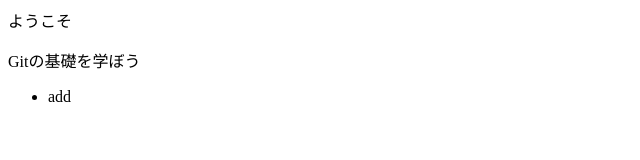
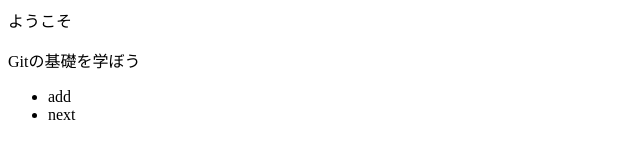
Before and after one commit to f-ryoya/test, a plain HTML site: page index.html in a window 1280 px wide. Shown: the full height of the page, 0-640 px from the left. Drawn offline with Linux system fonts and the light colour scheme.

Commit message:
third commit

```diff
--- a/index.html
+++ b/index.html
@@ -4,4 +4,5 @@
 
 <ul>
    <li>add</li>
+   <li>next</li>
 </ul>
```
